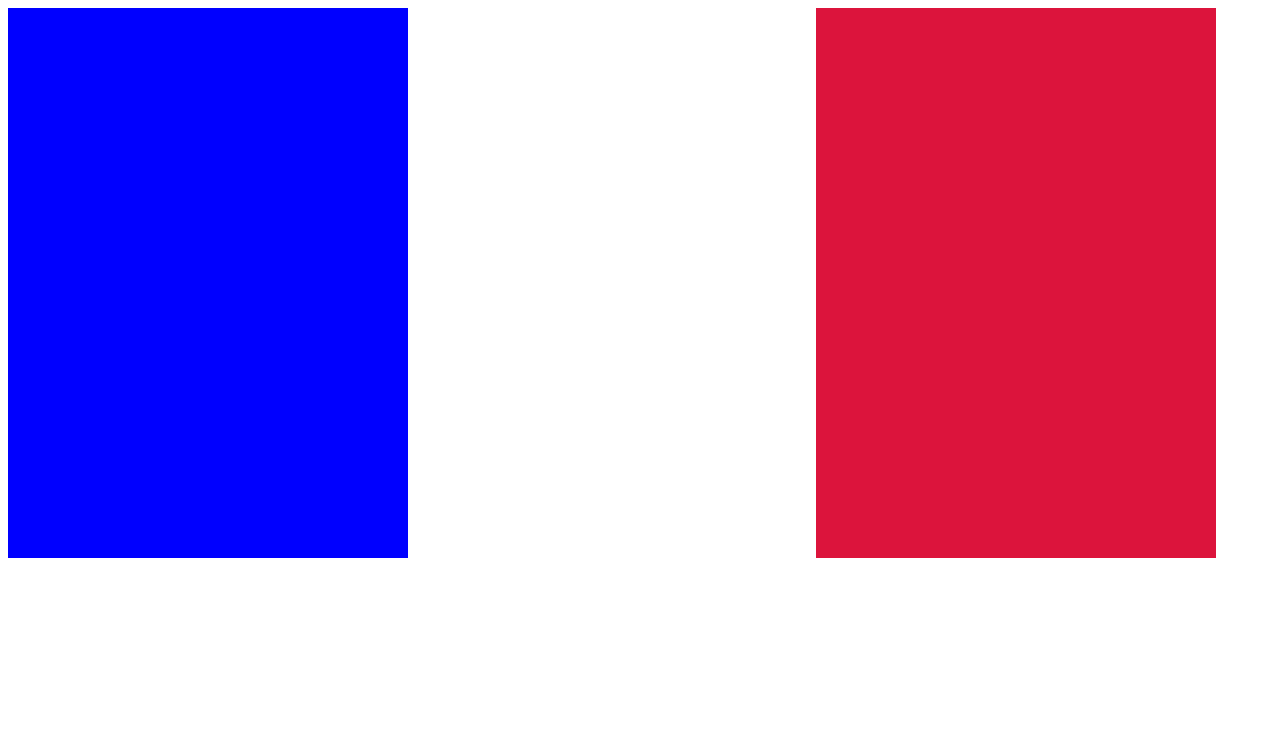
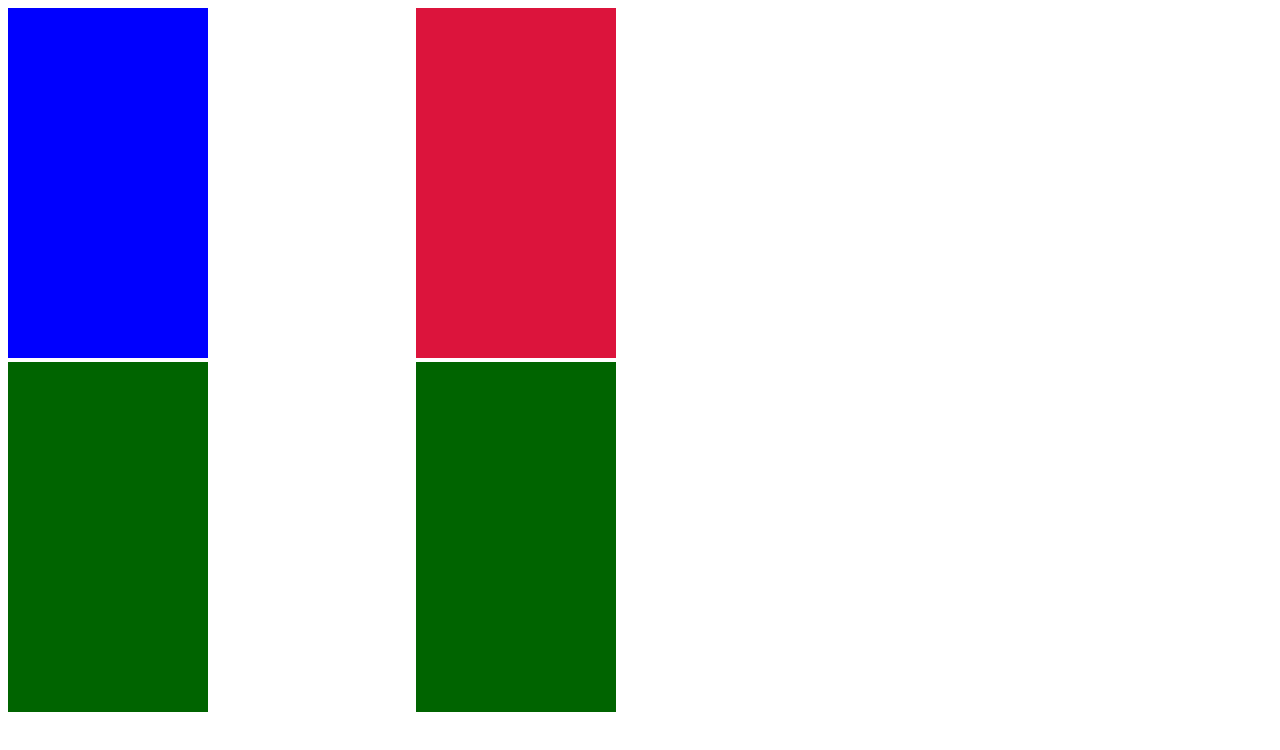
Before and after one commit to AleOrtiz251/Trabajo-1, a plain HTML site: page Banderas/index.html in a window 1280 px wide. Drawn offline with Linux system fonts and the light colour scheme.

Commit message:
Se añadio segunda bandera

```diff
--- a/Banderas/estilos.css
+++ b/Banderas/estilos.css
@@ -2,8 +2,8 @@
     margin-left: 0px;
 }
 .bandera1{
-    width: 400px;
-    height: 550px;
+    width: 200px;
+    height: 350px;
     display: inline-block;
 }
 .azul{
@@ -15,3 +15,14 @@
 .rojo{
     background-color: crimson;
 }
+.cont{
+    margin-left: 0px;
+}
+.bandera2{
+    width: 200px;
+    height: 350px;
+    display: inline-block;
+}
+.verde{
+    background-color: darkgreen;
+}
--- a/Banderas/index.html
+++ b/Banderas/index.html
@@ -12,5 +12,10 @@
         <div class="bandera1 blanco"></div>
         <div class="bandera1 rojo"></div>
     </div>
+    <div class="cont">
+        <div class="bandera2 verde"></div>
+        <div class="bandera2 blanco"></div>
+        <div class="bandera2 verde"></div>
+    </div>
 </body>
 </html>
```
